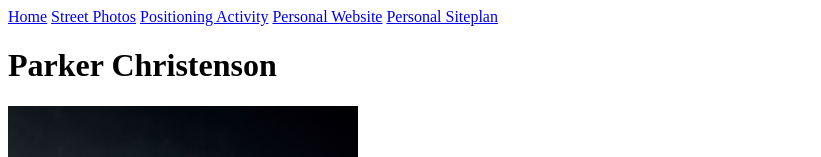
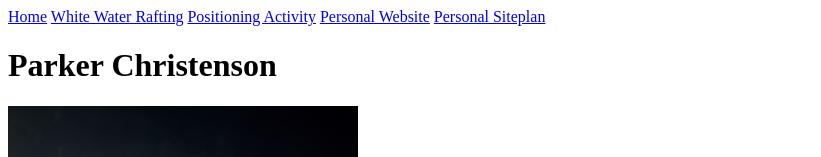
Before and after one commit to pjblondie/wdd130, a plain HTML site: page index.html in a window 1280 px wide. Shown: the top 157 px of the page, without its empty margins (0-821 px from the left). Drawn offline with Linux system fonts and the light colour scheme.

Commit message:
Fixed something

```diff
--- a/index.html
+++ b/index.html
@@ -9,7 +9,7 @@
     <header>
         <nav>
                 <a href="index.html">Home</a>
-                <a href="wwr/site-plan-photos.html">Street Photos</a>
+                <a href="wwr/site-plan-rafting.html">White Water Rafting</a>
                 <a href="positioning.html">Positioning Activity</a>
                 <a href="#">Personal Website</a>
                 <a href="#">Personal Siteplan</a>
```
